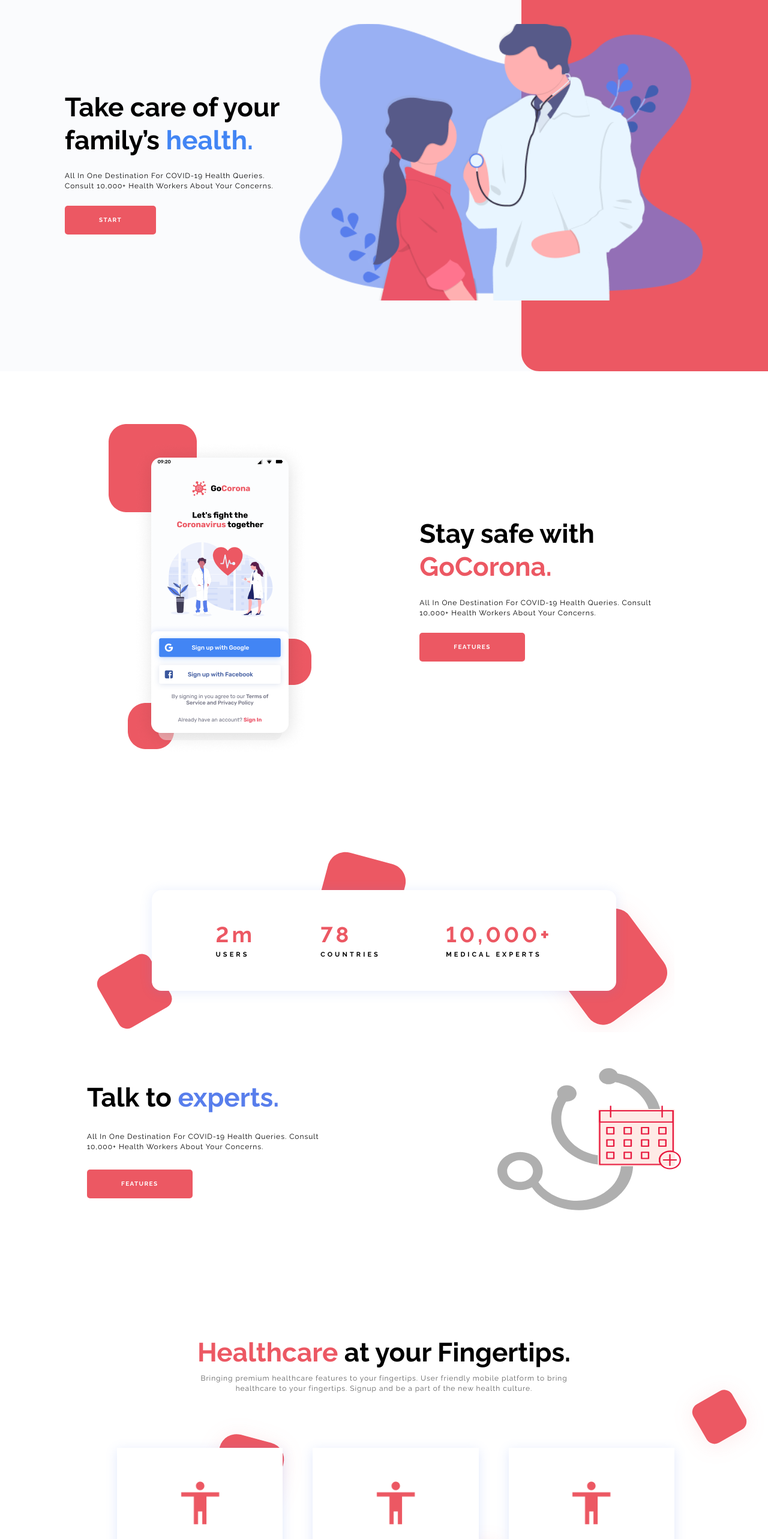
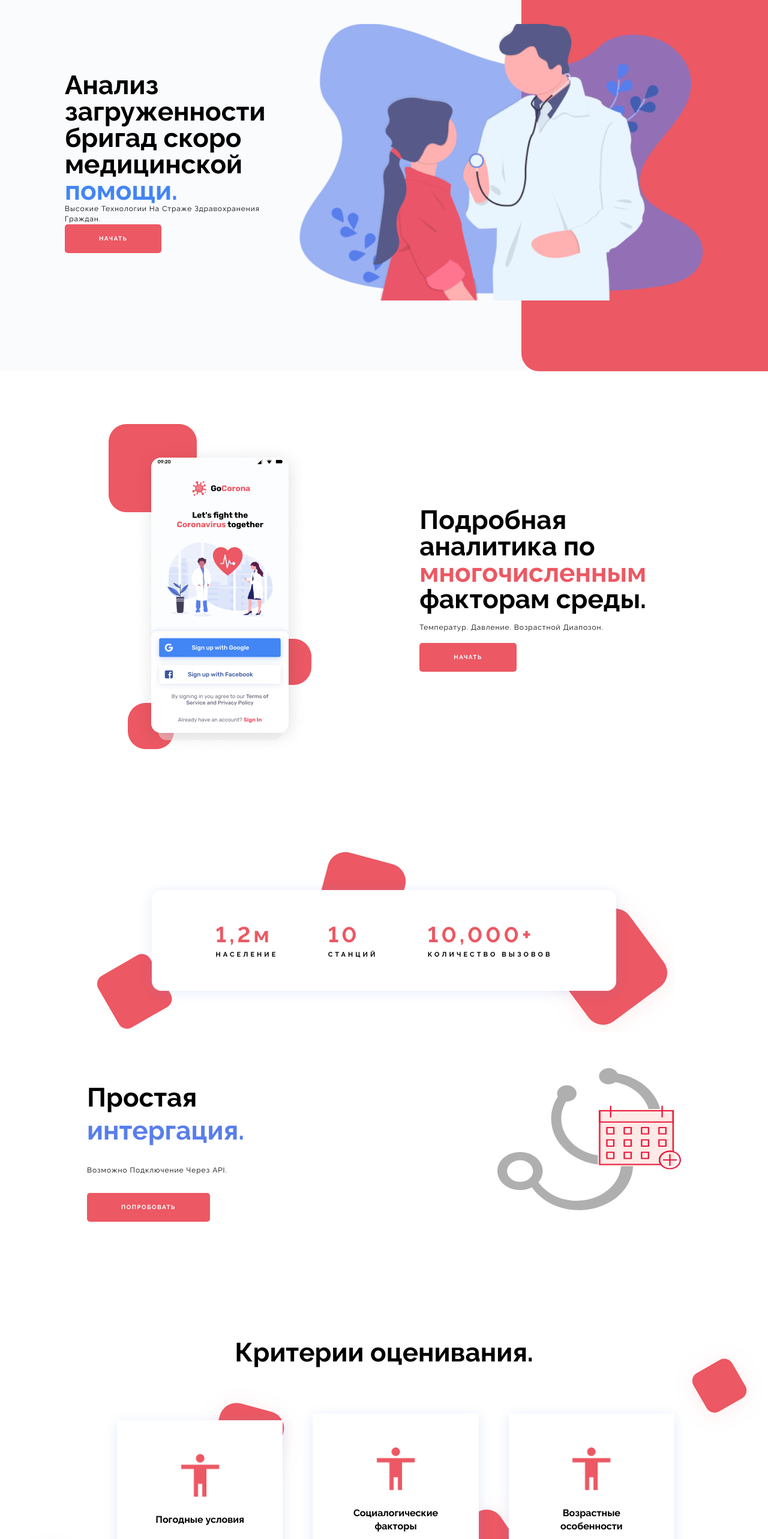
Before and after one commit to polskikh01/AmbulanceFE, an Angular app: page / in a window 1280 px wide. Shown: the part 140-2706 px from the top of the page at 60% size. Built offline with nearby package versions, Linux system fonts and the light colour scheme.

Commit message:
Локализация

```diff
--- a/src/app/app.component.html
+++ b/src/app/app.component.html
@@ -12,13 +12,13 @@
           <li><a href="#" class="link">Контакты</a></li>
         </ul>
       </nav>
-      <app-button btnText="BUTTON" addStyle="blueButton"></app-button>
+      <app-button btnText="Попробовать" addStyle="blueButton"></app-button>
     </header>
     <div class="health">
       <div class="getStart">
-        <span class="title">Take care of your family’s <span class="pick">health.</span></span>
-        <span class="text">All in one destination for COVID-19 health queries.  Consult 10,000+ health workers about your concerns.</span>
-        <app-button btnText="Start" ></app-button>
+        <span class="title">Анализ загруженности бригад скоро медицинской <span class="pick">помощи.</span></span>
+        <span class="text">Высокие технологии на страже здравохранения граждан.</span>
+        <app-button btnText="Начать"></app-button>
       </div>
       <img src="../assets/images/main.svg" alt="doctor" />
     </div>
@@ -26,9 +26,9 @@
   <section class="section-container">
     <img src="../assets/images/phone.svg">
     <div class="section-content">
-      <span class="title">Stay safe with <span class="pick">GoCorona.</span></span>
-      <span class="text">All in one destination for COVID-19 health queries. Consult 10,000+ health workers about your concerns.</span>
-      <app-button btnText="features"></app-button>
+      <span class="title">Подробная аналитика по <span class="pick">многочисленным</span> факторам среды.</span>
+      <span class="text">Температур. давление. возрастной диапозон.</span>
+      <app-button btnText="Начать"></app-button>
     </div>
   </section>
   <section class="experts-container">
@@ -38,53 +38,53 @@
           <div class="experts-block">
             <div class="experts-block-text">
               <h4 class="experts-block-text-h4">
-                2m
+                1,2м
               </h4>
-              <span class="experts-block-text-span">users</span>
+              <span class="experts-block-text-span">население</span>
             </div>
             <div class="experts-block-text">
               <h4 class="experts-block-text-h4">
-                78
+                10
               </h4>
-              <span class="experts-block-text-span">countries</span>
+              <span class="experts-block-text-span">станций</span>
             </div>
             <div class="experts-block-text">
               <h4 class="experts-block-text-h4">
                 10,000+
               </h4>
-              <span class="experts-block-text-span">medical experts</span>
+              <span class="experts-block-text-span">количество вызовов</span>
             </div>
           </div>
         </div>
       </div>
       <div class="talkExp-container">
         <div class="talkExp-content">
-          <span class="talkExp-title">Talk to <span class="talkExp-blue">experts.</span></span>
-          <span class="talkExp-text">All in one destination for COVID-19 health queries.  Consult 10,000+ health workers about your concerns.</span>
-          <app-button btnText="features"></app-button>
+          <span class="talkExp-title">Простая <span class="talkExp-blue">интергация.</span></span>
+          <span class="talkExp-text">Возможно подключение через API.</span>
+          <app-button btnText="Попробовать"></app-button>
         </div>
         <div class="talkExp-img"></div>
       </div>
     </div>
   </section>
   <section class="healthcare">
-    <span class="title"><span class="pick">Healthcare</span> at your Fingertips.</span>
-    <span class="text">Bringing premium healthcare features to your fingertips. User friendly mobile platform to bring healthcare to your fingertips. Signup and be a part of the new health culture.</span>
+    <span class="title">Критерии оценивания.</span>
+<!--    <span class="text">Bringing premium healthcare features to your fingertips. User friendly mobile platform to bring healthcare to your fingertips. Signup and be a part of the new health culture.</span>-->
     <div class="card">
       <app-card-item
         img="man.svg"
-        tit="Symptom Checker"
-        text="Check if you are infected by COVID-19 with our Symptom Checker"
+        tit="Погодные условия"
+        text="Солнце. Дождь. Туман. Шторм. Мороз."
       ></app-card-item>
       <app-card-item
         img="man.svg"
-        tit="Symptom Checker"
-        text="Check if you are infected by COVID-19 with our Symptom Checker"
+        tit="Социалогические факторы"
+        text="Время суток. Праздники. Географические миграции."
       ></app-card-item>
       <app-card-item
         img="man.svg"
-        tit="Symptom Checker"
-        text="Check if you are infected by COVID-19 with our Symptom Checker"
+        tit="Возрастные особенности"
+        text="Возраст. Финансовое положение. Психика."
       ></app-card-item>
     </div>
   </section>
--- a/src/app/app.component.scss
+++ b/src/app/app.component.scss
@@ -52,9 +52,8 @@
       .title {
         font-weight: 700;
         font-size: 44px;
-        line-height: 55px;
+        line-height: 44px;
         color: $black;
-        max-width: 400px;
 
         .pick {
           color: $blue-light;
@@ -84,7 +83,7 @@
 
 .section-content {
   max-width: 400px;
-  min-height: 241px;
+  min-height: 275px;
   display: flex;
   flex-direction: column;
   justify-content: space-between;
@@ -93,7 +92,7 @@
     font-style: normal;
     font-weight: 700;
     font-size: 44px;
-    line-height: 126%;
+    line-height: 44px;
     color: $black;
 
     .pick {
@@ -238,7 +237,7 @@
     line-height: 55px;
     text-align: center;
     color: $black;
-    margin-bottom: 8px;
+    margin-bottom: 75px;
 
     .pick {
       color: $orange;
--- a/src/app/card-item/card-item.component.scss
+++ b/src/app/card-item/card-item.component.scss
@@ -20,7 +20,6 @@
       font-size: 16px;
       line-height: 22px;
       text-align: center;
-      letter-spacing: 0.08em;
       color: $black;
     }
 
```
